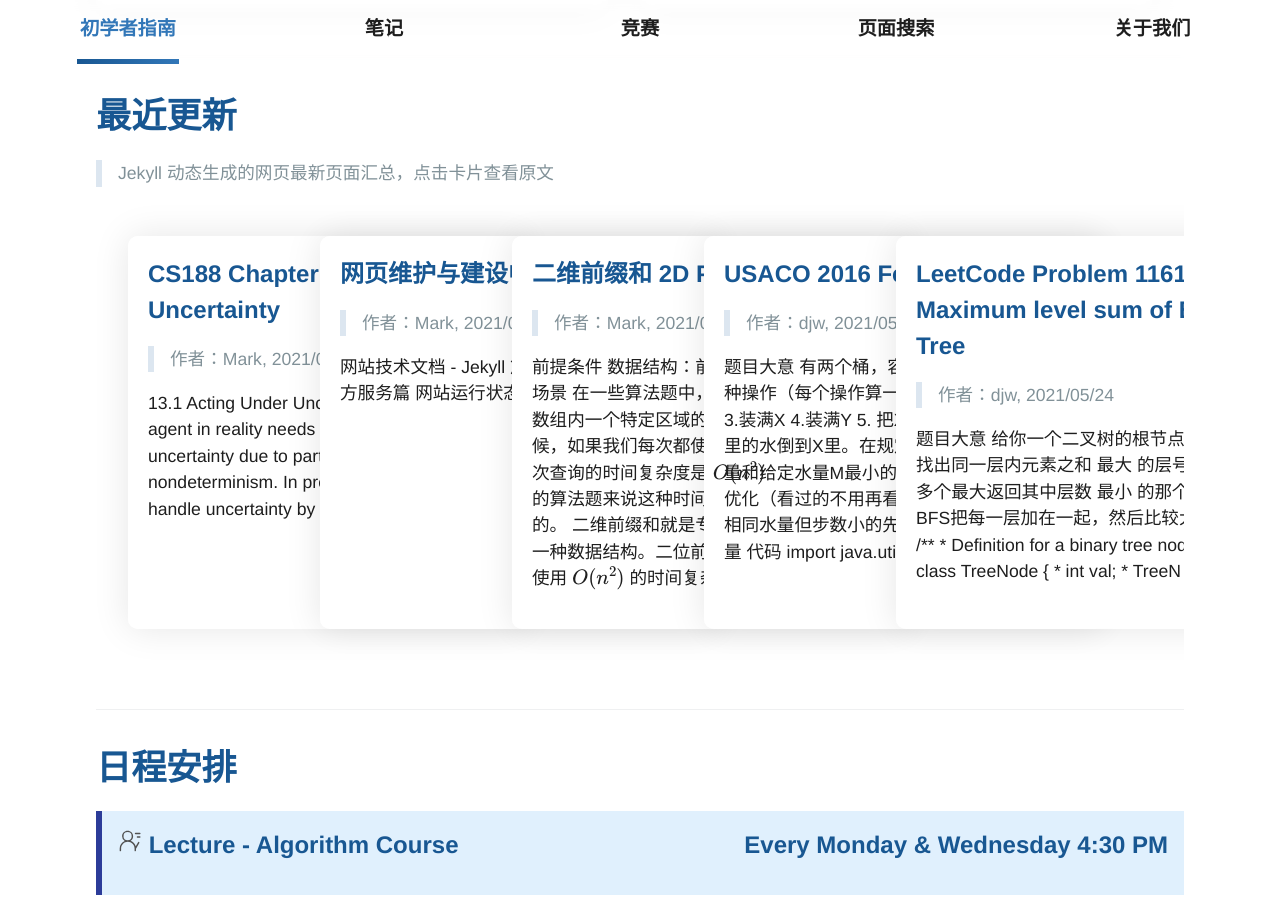
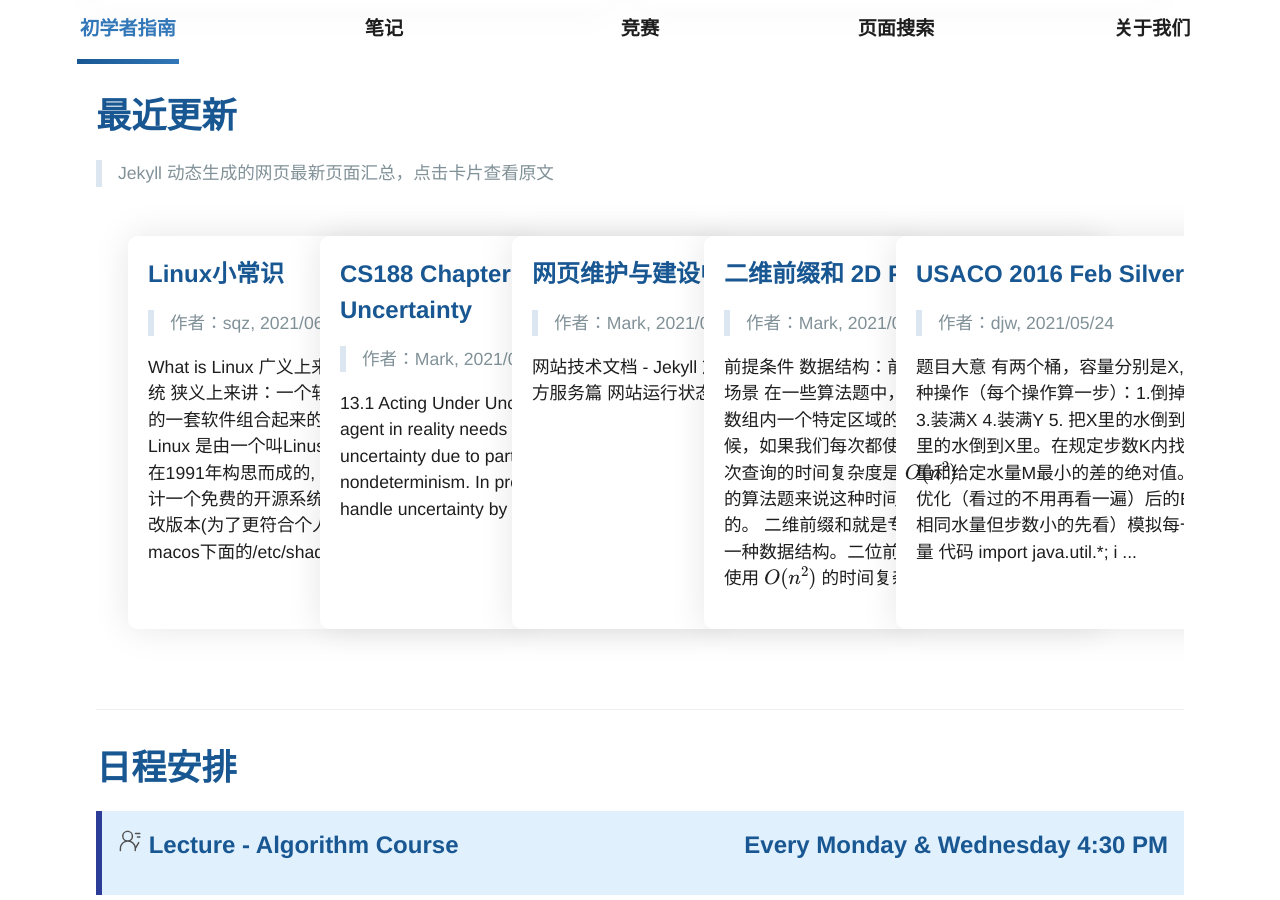
Before and after one commit to MarkChenYutian/gwcsclub, a Jekyll site: the page built from index.md, in a window 1280 px wide and 900 px high, scrolled down 2502 px. Built offline with Jekyll 4.4.1, drawn with Linux system fonts in a browser that asks for light colours; formulas are drawn with MathJax 3; comment, search, counter and statistics services are not loaded; some of the changed lines change nothing that is shown.

Commit message:
adding knowledge about linux in 'to beginners'

```diff
--- a/_posts/2021-01-31-To-Beginners.md
+++ b/_posts/2021-01-31-To-Beginners.md
@@ -28,6 +28,9 @@
     </div>
     <div class="flex-page-card" onclick="window.location.href='{{ site.baseurl }}/2021/05/03/Online-Judge-IO.html'">
         <h3>在线测评 (Online Judge) 的输入输出</h3>
+    </div>
+    <div class="flex-page-card" onclick="window.location.href='{{ site.baseurl }}/2021/06/03/Linux.html'">
+        <h3>Linux小常识</h3>
     </div>
 </div>
 
--- /dev/null
+++ b/_posts/posts/2021-06-03-Linux.md
@@ -0,0 +1,83 @@
+---
+layout: post
+title: Linux小常识
+tags: For-Beginners
+Author: sqz
+---
+
+
+
+### What is Linux
+
+广义上来讲：一个类型的操作系统
+
+狭义上来讲：一个软件.(一个核心，和外围的一套软件组合起来的一套系统)
+
+### 由谁创造
+
+Linux 是由一个叫Linus Torvalds的神级程序员在1991年构思而成的, 他想基于Unix系统来设计一个免费的开源系统. Macos相当于unix的魔改版本(为了更符合个人使用,我们可以看到macos下面的/etc/shadow已经没有了,反而在linux中,里面存储了用户的密码.)
+
+###  应用在什么地方
+
+Linux现在主要应用于服务器中 而且在超级电脑中也使用的为Linux系统,
+
+### 好处
+
+1. 开源
+2. 有很好的多人协作方式(用户组之间分的十分明确)
+3. 有十分便携的ssh链接
+4. 每个软件都把作用发挥到极致
+5. 如果只开操作系统, Linux资源占用是最低的
+6. 几十年前的思想放到今天,仍然光彩夺目
+7. 如何设置都可以用命令行配置,方便程序化配置环境
+
+### 我们为什么不用
+
+看我吹了这么久, 你们肯定要问我们电脑干嘛不用啊,我给你们举几个例子你们就明白了.
+
+1.Linux一般为服务器上用的, 所以图形化界面会十分简陋,甚至没有(就类似于你一开机就是命令行)
+
+2.很多软件在Linux上并没有适配(office 全家桶)
+
+3.装了你拿什么打游戏[Doge]
+
+当然如果是要体验的话我们并不反对,熟悉Linux对以后专业为cs的学生有着巨大的帮助.
+
+### 用windows电脑的同学如何体验Linux
+
+首先在windows上体验Linux我们可以用wsl(Windows Subsystem for Linux)
+
+wsl有两个版本分别是wsl 1 和 wsl 2
+
+wsl1:原名(bash on Linux on window)是直接将bash的命令转译到nt5的内核中,支持大部分的bash命令,而且文件系统可以快速相互操作
+
+wsl2:由于有些指令无法转译,就使用Hyper-V整了个真正的和nt5内核并列的linux的内核,但文件传输会很慢
+
+所以如果大家是打算体验一下linux的话,本人在这里是建议大家使用wsl1的因为我们其实用不到那么多linux命令,而且使用wsl1的话平常处理一些文件效率也可以稍微提高一点.
+
+
+
+具体安装方法的话可以点这个[链接](https://blog.miniasp.com/post/2019/02/01/Useful-tool-WSL-Windows-Subsystem-for-Linux)
+
+或者微软[官方指南](https://docs.microsoft.com/en-us/windows/wsl/install-win10)
+
+|                           Feature                            | WSL 1 | WSL 2 |
+| :----------------------------------------------------------: | :---- | :---- |
+|            Integration between Windows and Linux             | ✅     | ✅     |
+|                       Fast boot times                        | ✅     | ✅     |
+| Small resource foot print compared to traditional Virtual Machines | ✅     | ✅     |
+|     Runs with current versions of VMware and VirtualBox      | ✅     | ✅     |
+|                          Managed VM                          | ❌     | ✅     |
+|                      Full Linux Kernel                       | ❌     | ✅     |
+|                Full system call compatibility                | ❌     | ✅     |
+|              Performance across OS file systems              | ✅     | ❌     |
+
+(表格来源于[这里](https://docs.microsoft.com/en-us/windows/wsl/compare-versions),更多资料也可以看那个链接)
+
+## 在mac上体验linux
+
+1. 按住 command + space
+
+2. 输入终端
+
+3. 开始体验和linux一样的终端!
```
